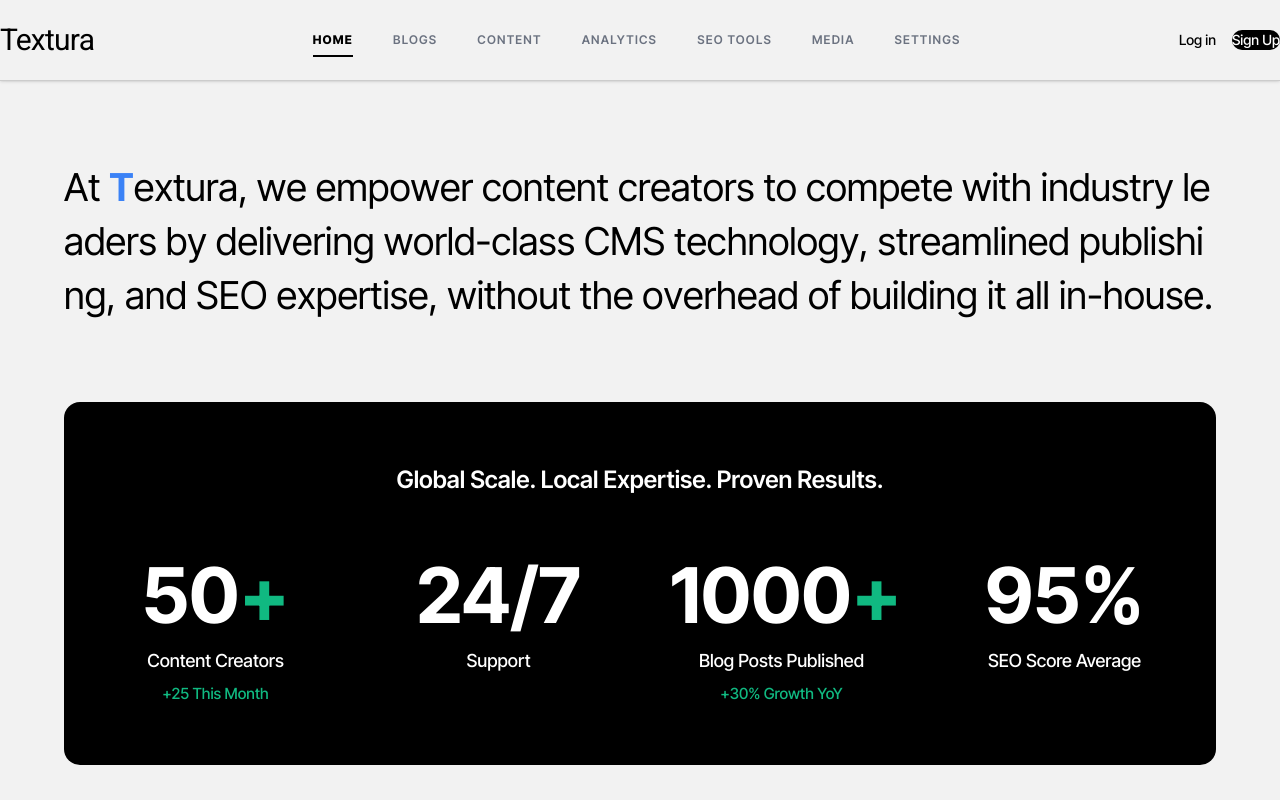
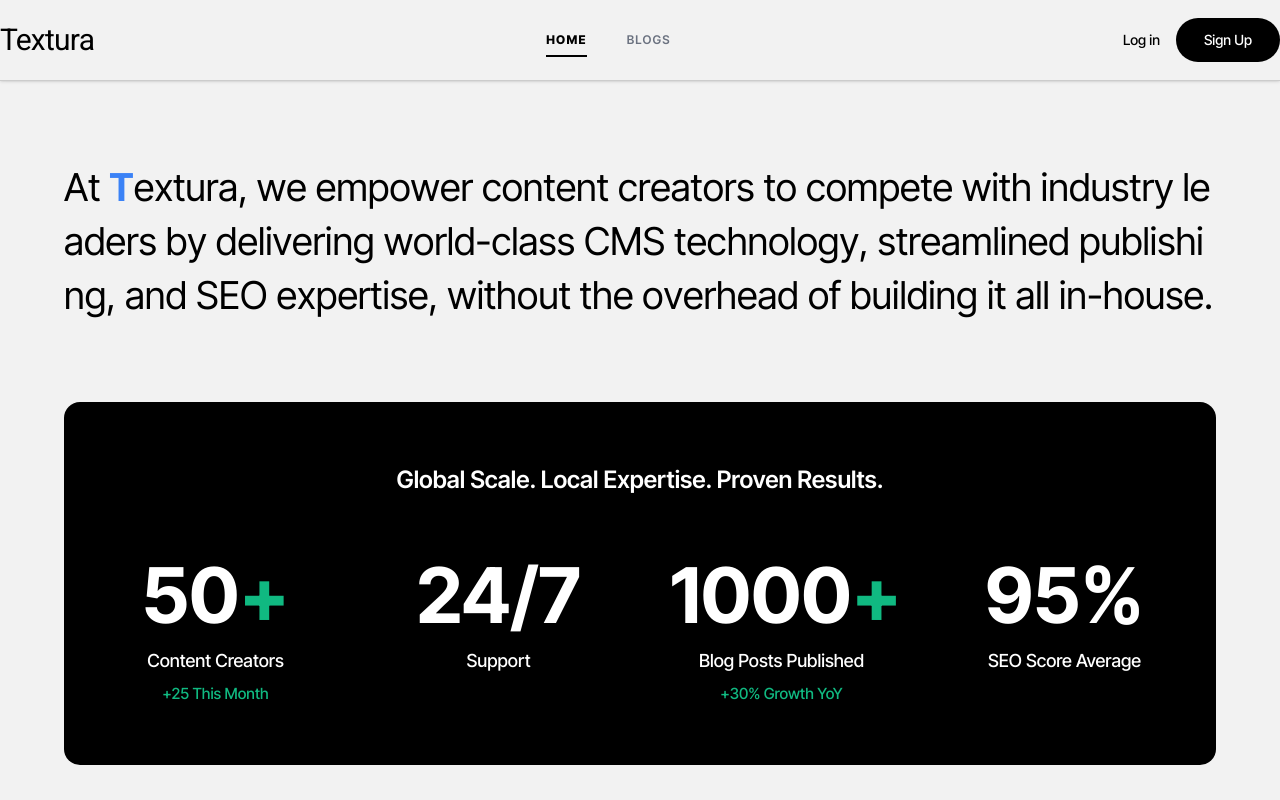
Before and after one commit to deepesh-sr/Textura, a React (Vite) app: page / in a window 1280 px wide. Shown: the top 800 px of the page. Built offline with nearby package versions, Linux system fonts and the light colour scheme; no server answers.

Commit message:
Removed redundant navlinks

```diff
--- a/src/components/Navigation.jsx
+++ b/src/components/Navigation.jsx
@@ -12,14 +12,9 @@ const Navigation = () => {
 
   const navLinks = [
     { name: 'HOME', href: '/', ariaLabel: 'Go to home page' },
-    // Only show CMS to Admins (remains href for hash logic in App.jsx)
+    // Only show CMS to Admins
     ...(isAdmin ? [{ name: 'CMS', href: '/#cms', ariaLabel: 'Admin CMS Management' }] : []),
     { name: 'BLOGS', href: '/blogs', ariaLabel: 'View our blog' },
-    { name: 'CONTENT', href: '#', ariaLabel: 'Manage your content' },
-    { name: 'ANALYTICS', href: '#', ariaLabel: 'View analytics' },
-    { name: 'SEO TOOLS', href: '#', ariaLabel: 'SEO optimization tools' },
-    { name: 'MEDIA', href: '#', ariaLabel: 'Media library' },
-    { name: 'SETTINGS', href: '#', ariaLabel: 'Account settings' },
   ];
 
   return (
--- a/src/components/SignIn.jsx
+++ b/src/components/SignIn.jsx
@@ -48,8 +48,14 @@ const SignIn = () => {
       </button>
       <button
         onClick={() => setShowSignup(true)}
-        className="px-5 py-2.5 bg-pure-black text-white text-sm font-medium rounded-full hover:bg-gray-800 transition-colors"
-        style={{ fontFamily: "'Inter Tight', sans-serif" }}
+        className="bg-pure-black text-white text-sm font-medium rounded-full hover:bg-gray-800 transition-colors"
+        style={{
+          fontFamily: "'Inter Tight', sans-serif",
+          padding: '12px 28px',
+          display: 'inline-flex',
+          alignItems: 'center',
+          justifyContent: 'center'
+        }}
       >
         Sign Up
       </button>
```
